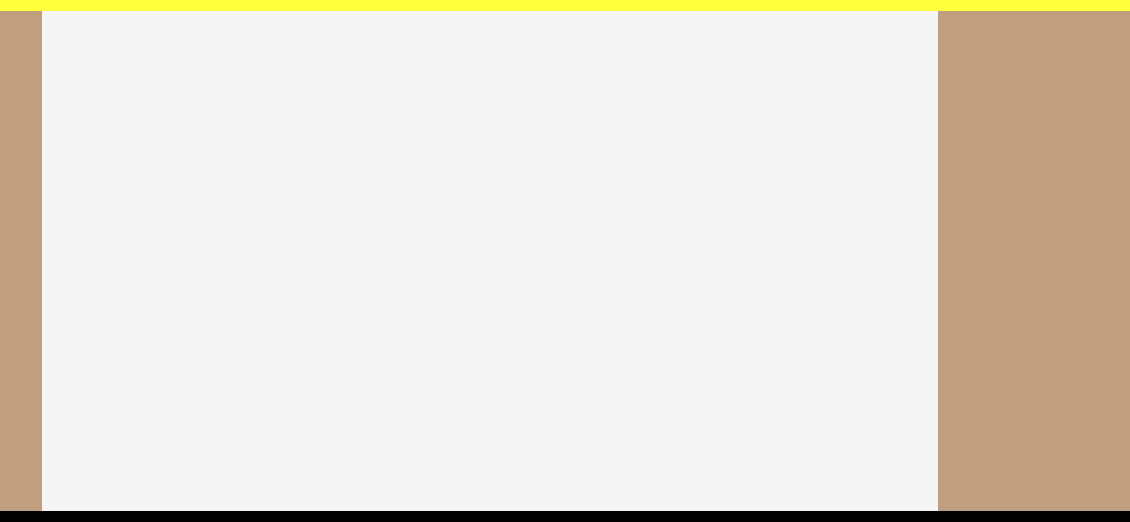
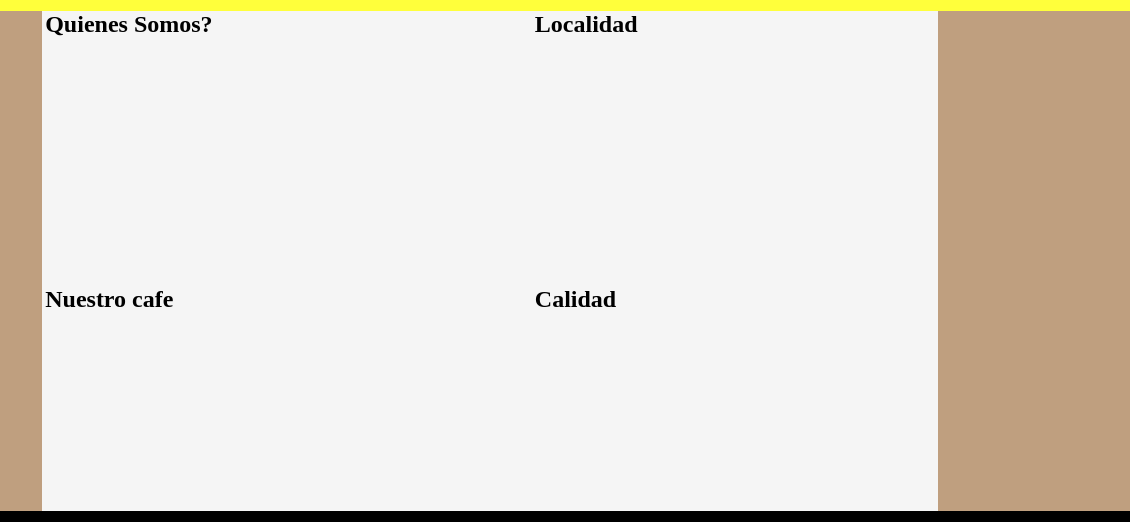
Before and after one commit to marco9505/CafeOcampo, a plain HTML site: page index.html in a window 1280 px wide. Shown: the part 59-581 px from the top of the page, 150-1280 px from the left. Drawn offline with Linux system fonts and the light colour scheme.

Commit message:
anadiendo el grid

```diff
--- a/index.html
+++ b/index.html
@@ -30,9 +30,14 @@
     <section class="CuerpoPagina">
         <section id="izquierda" class="Extremo">
         </section>
-        <section id="Centro">
 
+        <section class="CentroContainer">
+            <artitle id=articulo1> <h2>Quienes Somos?</h2></artitle>
+            <artitle id=articulo2> <h2>Localidad</h2></artitle>
+            <artitle id=articulo3> <h2>Nuestro cafe</h2></artitle>
+            <artitle id=articulo4> <h2>Calidad</h2></artitle>
         </section>
+
         <section id="derecha"class="Extremo">
         </section>
     </section>
--- a/main.css
+++ b/main.css
@@ -68,12 +68,29 @@ img{
     background-color: rgba(128, 64, 0, 0.5);
     width: 15%;
     height: 500px;
+
 }
-#Centro{
+.CentroContainer{
     background-color: whitesmoke;
     width: 70%;
     height: 500px;
+    display: grid;
+    justify-content: center;
+    grid-template-columns:400px 400px;
+    grid-template-rows: 200px 200px);
+
+    grid-template-areas:
+    "area1 area2 "
+    "area3 area4 ";
+    gap: 10%;
 }
+
+#articulo1{ grid-area: area1}
+#articulo2{ grid-area: area2;}
+#articulo3{ grid-area: area3;}
+#articulo4{ grid-area: area4;}
+
+
 .PieDePagina{
     margin-top: 570px
     width: 100%;
```
Also changed, not shown: CafePlaya.PNG (added).
